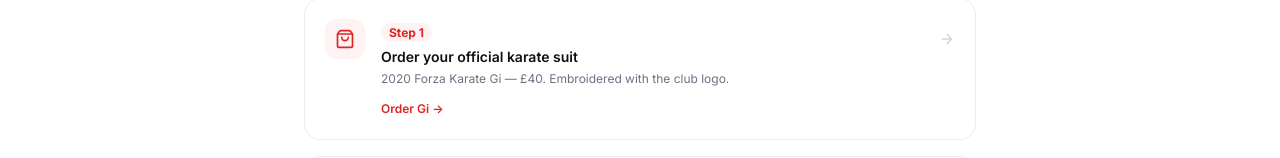
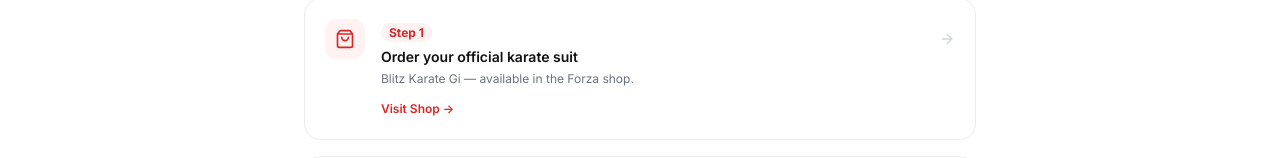
Before and after one commit to anthonieveritt-afk/forza-karate-website, a Next.js app: page /join/success in a window 1280 px wide. Shown: the part 415-573 px from the top of the page. Built offline with nearby package versions, Linux system fonts and the light colour scheme.

Commit message:
Fix step 2: point Gi link to /shop instead of old forzakarate.co.uk

```diff
--- a/app/join/page.tsx
+++ b/app/join/page.tsx
@@ -23,9 +23,9 @@ const nextSteps = [
   {
     icon: ShoppingBag,
     title: 'Order your official karate suit',
-    desc: '2020 Forza Karate Gi — £40. Embroidered with the club logo.',
-    href: 'https://forzakarate.co.uk/shop/2020ForzaKarateGi-p223518731',
-    cta: 'Order Gi →',
+    desc: 'Blitz Karate Gi — available in the Forza shop.',
+    href: '/shop',
+    cta: 'Visit Shop →',
   },
   {
     icon: Shield,
--- a/app/join/success/page.tsx
+++ b/app/join/success/page.tsx
@@ -5,9 +5,9 @@ const nextSteps = [
   {
     icon: ShoppingBag,
     title: 'Order your official karate suit',
-    desc: '2020 Forza Karate Gi — £40. Embroidered with the club logo.',
-    href: 'https://forzakarate.co.uk/shop/2020ForzaKarateGi-p223518731',
-    cta: 'Order Gi →',
+    desc: 'Blitz Karate Gi — available in the Forza shop.',
+    href: '/shop',
+    cta: 'Visit Shop →',
   },
   {
     icon: Shield,
```
